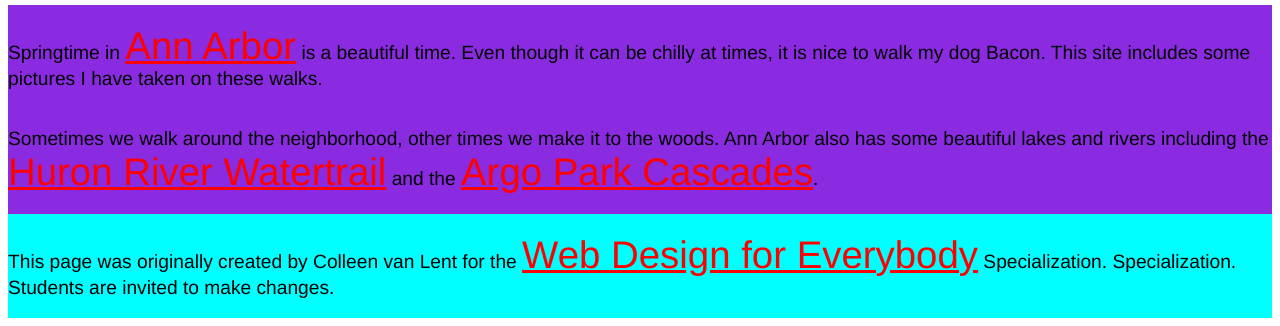
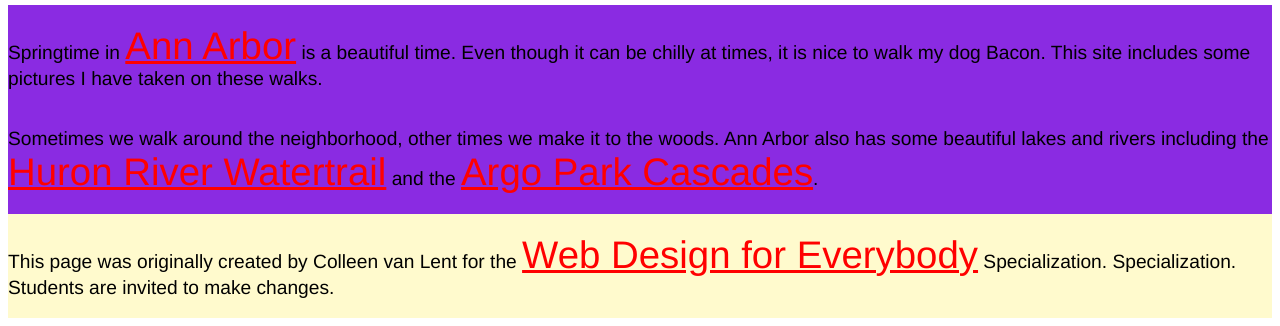
Before and after one commit to Arlotuz/FinalProjectCSS, a plain HTML site: page index.html in a window 1280 px wide. Shown: the part 760-1086 px from the top of the page. Drawn offline with Linux system fonts and the light colour scheme.

Commit message:
Update style.css

```diff
--- a/css/style.css
+++ b/css/style.css
@@ -86,7 +86,7 @@ a {
 }
 
 footer {
-  background-color: #00FFFF;
+  background-color: #FFFACD;
 }
 
 footer p a:hover {
```
